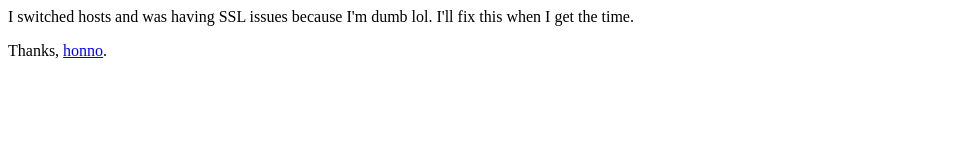
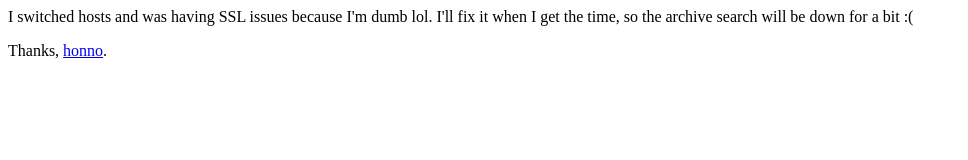
Before and after one commit to honno/yygarchive.org, a plain HTML site: page index.html in a window 1280 px wide. Shown: the whole page, without its empty margins (0-968 px from the left). Drawn offline with Linux system fonts and the light colour scheme.

Commit message:
clarification

```diff
--- a/index.html
+++ b/index.html
@@ -1,7 +1,7 @@
 <html>
     <head><title>Sorry...</title></head>
     <body>
-        <p>I switched hosts and was having SSL issues because I'm dumb lol. I'll fix this when I get the time.</p>
+        <p>I switched hosts and was having SSL issues because I'm dumb lol. I'll fix it when I get the time, so the archive search will be down for a bit :(</p>
         <p>Thanks, <a href="https://twitter.com/whostolehonno">honno</a>.</p>
     </body>
 </html>
```
